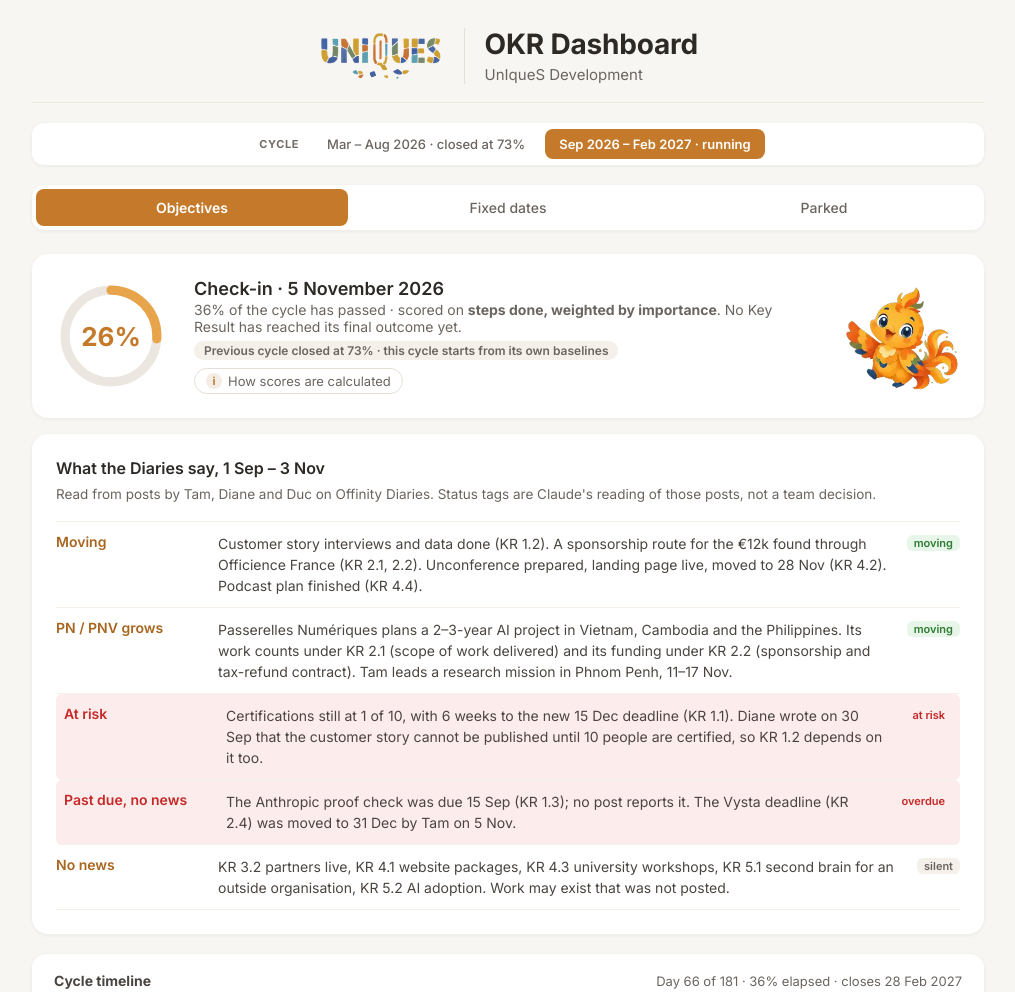
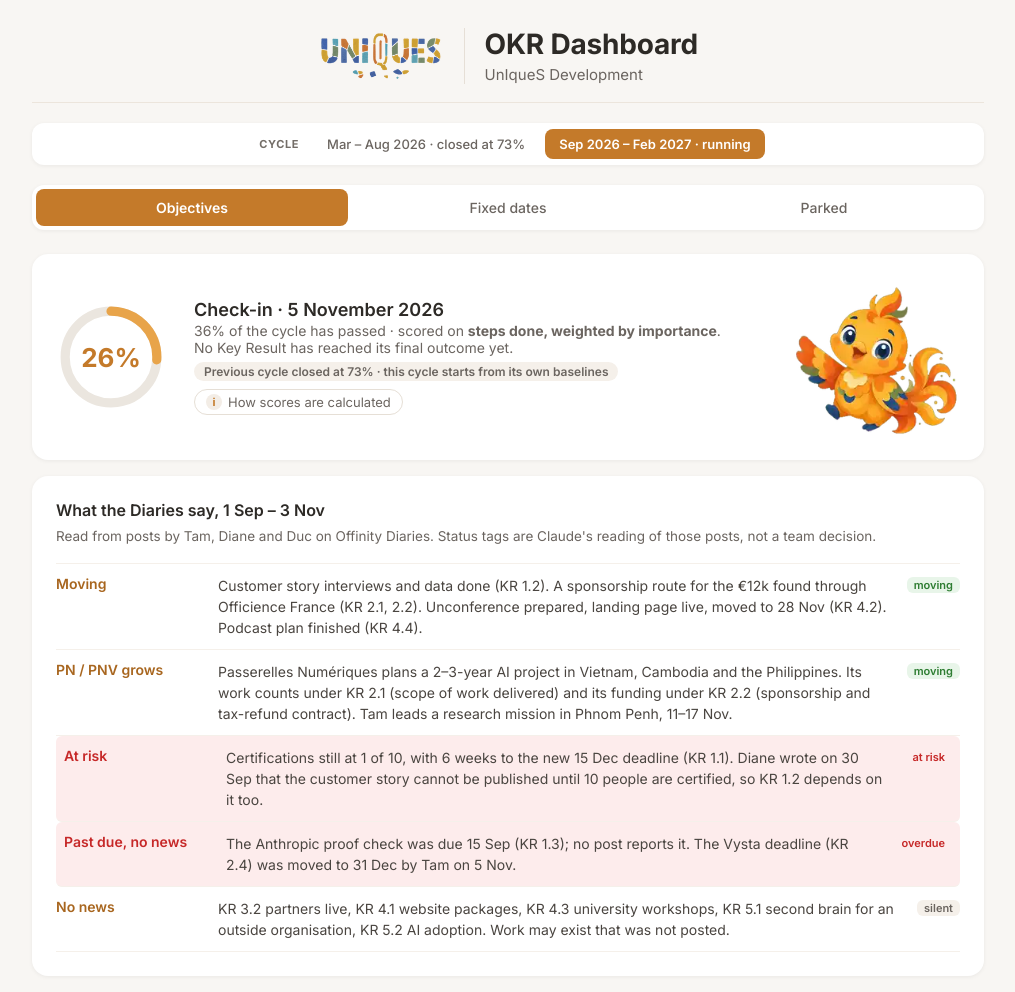
Before and after one commit to thanhtamtran-svg/okr-dashboard, a plain HTML site: page UnIqueS_OKR_Dashboard_Sep2026-Feb2027.html in a window 1280 px wide. Shown: the top 992 px of the page, without its empty margins (132-1147 px from the left). Drawn offline with Linux system fonts and the light colour scheme.

Commit message:
Give Unis more room by the overall score; break the summary sentence
Co-Authored-By: Claude Opus 5.5 <noreply@anthropic.com>

```diff
--- a/UnIqueS_OKR_Dashboard_Sep2026-Feb2027.html
+++ b/UnIqueS_OKR_Dashboard_Sep2026-Feb2027.html
@@ -110,13 +110,13 @@
   }
   /* Unis, the UnIqueS mascot: waves once on load, cheers on finished KRs */
   .unis {
-    position: relative; flex-shrink: 0; width: 122px; height: 110px;
+    position: relative; flex-shrink: 0; width: 176px; height: 158px; margin-left: auto;
     border: none; background: none; padding: 0; cursor: pointer; border-radius: 12px;
   }
   .unis:focus-visible { outline: 2px solid #e8a44a; outline-offset: 2px; }
   .unis img { display: block; width: 100%; height: 100%; object-fit: contain; }
   .unis-bubble {
-    position: absolute; top: -8px; right: 70%;
+    position: absolute; top: -4px; right: 74%;
     background: #fff7ec; border: 1px solid #f0d9b8; color: #6b4a1c;
     font-size: 12.5px; font-weight: 600; padding: 4px 11px; border-radius: 12px;
     white-space: nowrap; pointer-events: none;
@@ -125,8 +125,9 @@
   .unis.talk .unis-bubble { opacity: 1; transform: none; }
   .kr-cheer { height: 42px; width: auto; flex-shrink: 0; margin-right: -4px; }
   .kr-card.kr-complete { border-color: #9ccc65; }
-  @media (max-width: 700px) { .unis { width: 98px; height: 88px; } .unis-bubble { right: 60%; } }
+  @media (max-width: 700px) { .overall-section .overall-text { flex: none; } .unis { width: 120px; height: 108px; margin-left: 0; } .unis-bubble { right: 66%; } }
   @media (prefers-reduced-motion: reduce) { .unis-bubble { transition: none; } }
+  .overall-text { flex: 0 1 560px; min-width: 0; }
   .overall-text h2 { font-size: 18px; font-weight: 600; }
   .overall-text p { font-size: 14px; color: #6b6560; margin-top: 2px; }
   .badge {
@@ -459,7 +460,7 @@
     </div>
     <div class="overall-text">
       <h2>Check-in &middot; 5 November 2026</h2>
-      <p>36% of the cycle has passed &middot; scored on <strong>steps done, weighted by importance</strong>. No Key Result has reached its final outcome yet.</p>
+      <p>36% of the cycle has passed &middot; scored on <strong>steps done, weighted by importance</strong>.<br>No Key Result has reached its final outcome yet.</p>
       <span class="badge neutral">Previous cycle closed at 73% &middot; this cycle starts from its own baselines</span><br>
       <button class="info-btn" popovertarget="pop-score"><i class="i">i</i>How scores are calculated</button>
     </div>
```
Also changed, not shown: index.html (+5 -4 lines).
